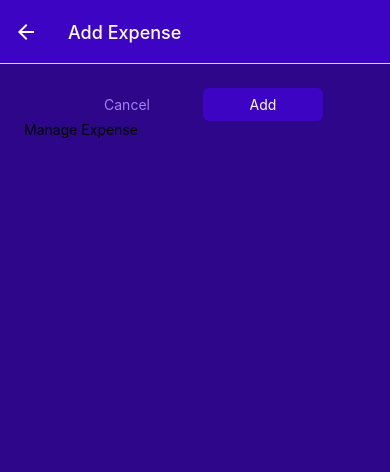
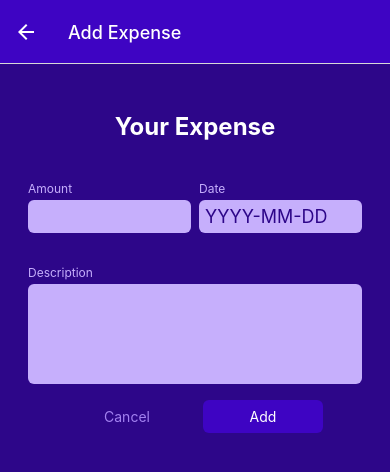
Before and after one commit to nghiacd06/RNCourse, a React Native app: screen /ManageExpense in a window 390 px wide. Shown: the top 472 px of the page. Built offline with nearby package versions, Linux system fonts and the light colour scheme.

Commit message:
init form expense

```diff
--- /dev/null
+++ b/components/ManageExpense/ExpenseForm.tsx
@@ -0,0 +1,169 @@
+import { View, StyleSheet, Text, Alert } from "react-native";
+import Input from "./Input";
+import { useState } from "react";
+import { Expense } from "../../types/Expense";
+import CustomButton from "../UI/Button";
+import { getFormattedDate } from "../../utils/date";
+
+export type ExpenseFormBody = Pick<Expense, "amount" | "description" | "date">;
+
+type ExpenseFormProps = {
+  defaultValues?: ExpenseFormBody;
+  submitButtonLabel: string;
+  onConfirm: (expenseData: ExpenseFormBody) => void;
+  onCancel: () => void;
+};
+
+const ExpenseForm = ({
+  defaultValues,
+  submitButtonLabel,
+  onConfirm,
+  onCancel,
+}: ExpenseFormProps) => {
+  const [inputs, setInputs] = useState<
+    Record<
+      keyof ExpenseFormBody,
+      {
+        isValid: boolean;
+        value: string;
+      }
+    >
+  >({
+    amount: {
+      isValid: !!defaultValues,
+      value: defaultValues ? defaultValues?.amount?.toString() : "",
+    },
+    description: {
+      isValid: !!defaultValues,
+      value: defaultValues?.description ?? "",
+    },
+    date: {
+      isValid: !!defaultValues,
+      value: defaultValues?.date ? getFormattedDate(defaultValues?.date) : "",
+    },
+  });
+
+  const onInputChange = (
+    inputType: keyof Pick<Expense, "amount" | "description" | "date">,
+    value: string
+  ) => {
+    setInputs((prev) => ({
+      ...prev,
+      [inputType]: {
+        isValid: true,
+        value,
+      },
+    }));
+  };
+
+  const handleSubmit = () => {
+    const submitData: ExpenseFormBody = {
+      amount: +inputs.amount.value,
+      description: inputs.description.value,
+      date: new Date(inputs.date.value),
+    };
+
+    const amountIsValid = !isNaN(submitData.amount) && submitData.amount > 0;
+    const dateIsValid = submitData.date.toString() !== "Invalid Date";
+    const descriptionIsValid = submitData.description.trim().length > 0;
+
+    if (!amountIsValid || !dateIsValid || !descriptionIsValid) {
+      //   Alert.alert("Invalid Input", "Please check your input values.");
+      setInputs((prev) => ({
+        amount: {
+          isValid: amountIsValid,
+          value: prev.amount.value,
+        },
+        date: {
+          isValid: dateIsValid,
+          value: prev.date.value,
+        },
+        description: {
+          isValid: descriptionIsValid,
+          value: prev.description.value,
+        },
+      }));
+      return;
+    }
+
+    onConfirm(submitData);
+  };
+
+  return (
+    <View>
+      <Text style={styles.title}>Your Expense</Text>
+      <View style={styles.inputsRow}>
+        <Input
+          label="Amount"
+          textInputConfigs={{
+            keyboardType: "decimal-pad",
+            onChangeText: onInputChange.bind(this, "amount"),
+            value: inputs.amount.value,
+          }}
+          style={styles.rowInput}
+        />
+        <Input
+          label="Date"
+          textInputConfigs={{
+            placeholder: "YYYY-MM-DD",
+            maxLength: 10,
+            onChangeText: onInputChange.bind(this, "date"),
+            value: inputs.date.value,
+          }}
+          style={styles.rowInput}
+        />
+      </View>
+      <Input
+        label="Description"
+        textInputConfigs={{
+          multiline: true,
+          onChangeText: onInputChange.bind(this, "description"),
+          value: inputs.description.value,
+        }}
+      />
+      <View style={styles.buttons}>
+        <CustomButton
+          mode="flat"
+          onPress={onCancel}
+          style={styles.button}
+        >
+          Cancel
+        </CustomButton>
+        <CustomButton
+          onPress={handleSubmit}
+          style={styles.button}
+        >
+          {submitButtonLabel}
+        </CustomButton>
+      </View>
+    </View>
+  );
+};
+
+const styles = StyleSheet.create({
+  title: {
+    fontSize: 24,
+    fontWeight: "bold",
+    color: "white",
+    marginVertical: 24,
+    textAlign: "center",
+  },
+  inputsRow: {
+    flexDirection: "row",
+    justifyContent: "space-between",
+  },
+  rowInput: {
+    flex: 1,
+  },
+  buttons: {
+    flexDirection: "row",
+    justifyContent: "center",
+    alignItems: "center",
+  },
+  button: {
+    minWidth: 120,
+    marginHorizontal: 8,
+  },
+});
+
+export default ExpenseForm;
--- /dev/null
+++ b/components/ManageExpense/Input.tsx
@@ -0,0 +1,58 @@
+import {
+  StyleProp,
+  StyleSheet,
+  Text,
+  TextInput,
+  TextInputProps,
+  View,
+  ViewStyle,
+} from "react-native";
+import { globalStyles } from "../../constants/styles";
+
+type InputProps = {
+  style?: StyleProp<ViewStyle>;
+  label: string;
+  textInputConfigs?: Partial<TextInputProps>;
+};
+
+const Input = ({ style, label, textInputConfigs }: InputProps) => {
+  const inputStyles = [
+    styles.input,
+    ...(textInputConfigs?.multiline ? [styles.inputMultiline] : []),
+  ];
+
+  return (
+    <View style={[styles.container, style]}>
+      <Text style={styles.label}>{label}</Text>
+      <TextInput
+        style={inputStyles}
+        {...textInputConfigs}
+      />
+    </View>
+  );
+};
+
+const styles = StyleSheet.create({
+  container: {
+    marginHorizontal: 4,
+    marginVertical: 16,
+  },
+  label: {
+    fontSize: 12,
+    color: globalStyles.colors.primary100,
+    marginBottom: 4,
+  },
+  input: {
+    backgroundColor: globalStyles.colors.primary100,
+    color: globalStyles.colors.primary700,
+    padding: 6,
+    borderRadius: 6,
+    fontSize: 18,
+  },
+  inputMultiline: {
+    minHeight: 100,
+    textAlignVertical: "top",
+  },
+});
+
+export default Input;
--- a/screens/ManageExpense.tsx
+++ b/screens/ManageExpense.tsx
@@ -9,8 +9,9 @@ import { RootStackNavigationParamList } from "../App";
 import { useContext, useLayoutEffect, useMemo } from "react";
 import IconButton from "../components/UI/IconButton";
 import { globalStyles } from "../constants/styles";
-import CustomButton from "../components/UI/Button";
 import { ExpensesContext } from "../store/expenses-context";
+import ExpenseForm from "../components/ManageExpense/ExpenseForm";
+import { Expense } from "../types/Expense";
 
 const ManageExpense = () => {
   const { params } =
@@ -48,42 +49,27 @@ const ManageExpense = () => {
     navigation.goBack();
   };
 
-  const onConfirm = () => {
+  const onConfirm = (
+    expenseData: Pick<Expense, "amount" | "description" | "date">
+  ) => {
     if (!editingExpense) {
-      addExpense({
-        description: "test add",
-        amount: 112.59,
-        date: new Date(),
-      });
-      navigation.goBack();
-      return;
+      addExpense(expenseData);
+    } else {
+      updateExpense(editingExpense.id, expenseData);
     }
 
-    updateExpense(editingExpense.id, {
-      description: "test update",
-      amount: 112.59,
-      date: new Date(),
-    });
     navigation.goBack();
   };
 
   return (
     <View style={styles.container}>
-      <View style={styles.buttons}>
-        <CustomButton
-          mode="flat"
-          onPress={onCancel}
-          style={styles.button}
-        >
-          Cancel
-        </CustomButton>
-        <CustomButton
-          onPress={onConfirm}
-          style={styles.button}
-        >
-          {!!editingExpense ? "Update" : "Add"}
-        </CustomButton>
-      </View>
+      <ExpenseForm
+        submitButtonLabel={!!editingExpense ? "Update" : "Add"}
+        onCancel={onCancel}
+        onConfirm={onConfirm}
+        defaultValues={editingExpense}
+      />
+
       {!!editingExpense && (
         <View style={styles.deleteContainer}>
           <IconButton
@@ -94,7 +80,6 @@ const ManageExpense = () => {
           />
         </View>
       )}
-      <Text>Manage Expense</Text>
     </View>
   );
 };
@@ -104,15 +89,6 @@ const styles = StyleSheet.create({
     flex: 1,
     padding: 24,
     backgroundColor: globalStyles.colors.primary700,
-  },
-  buttons: {
-    flexDirection: "row",
-    justifyContent: "center",
-    alignItems: "center",
-  },
-  button: {
-    minWidth: 120,
-    marginHorizontal: 8,
   },
   deleteContainer: {
     paddingTop: 8,
```
